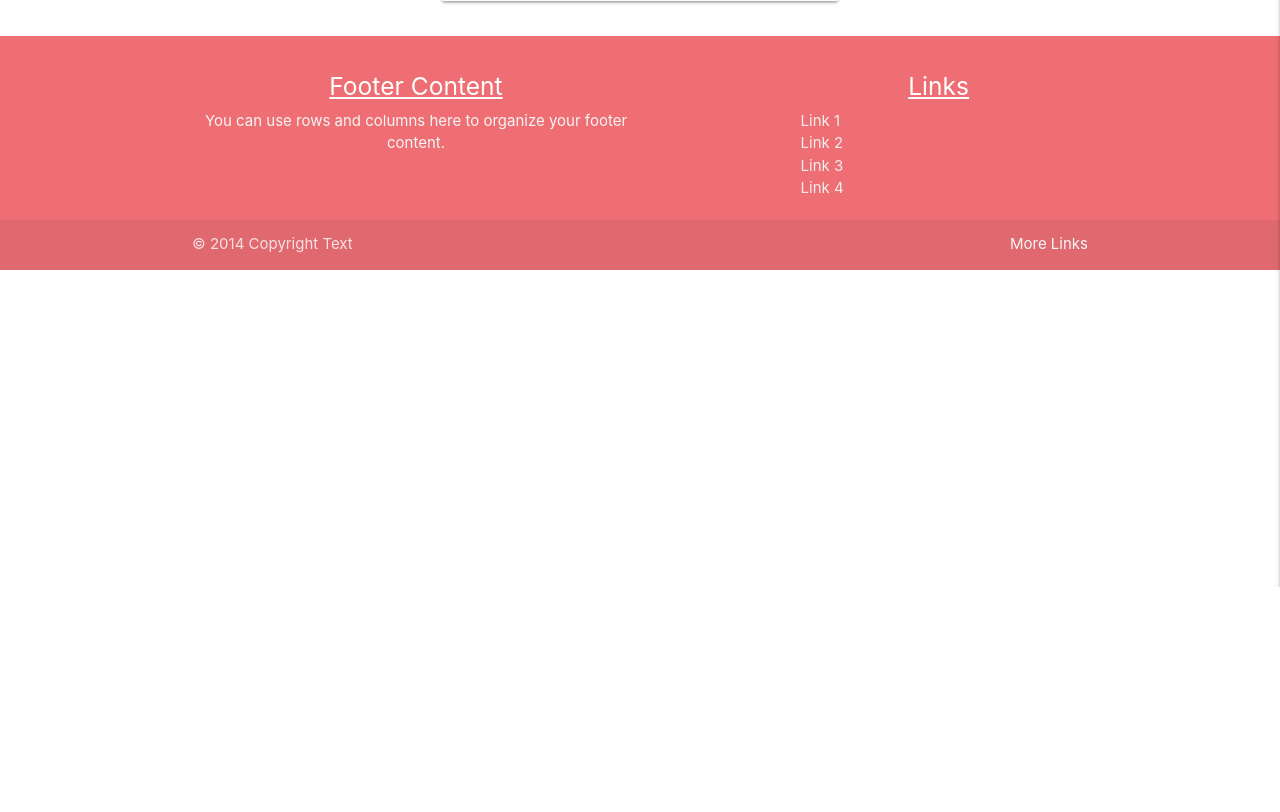
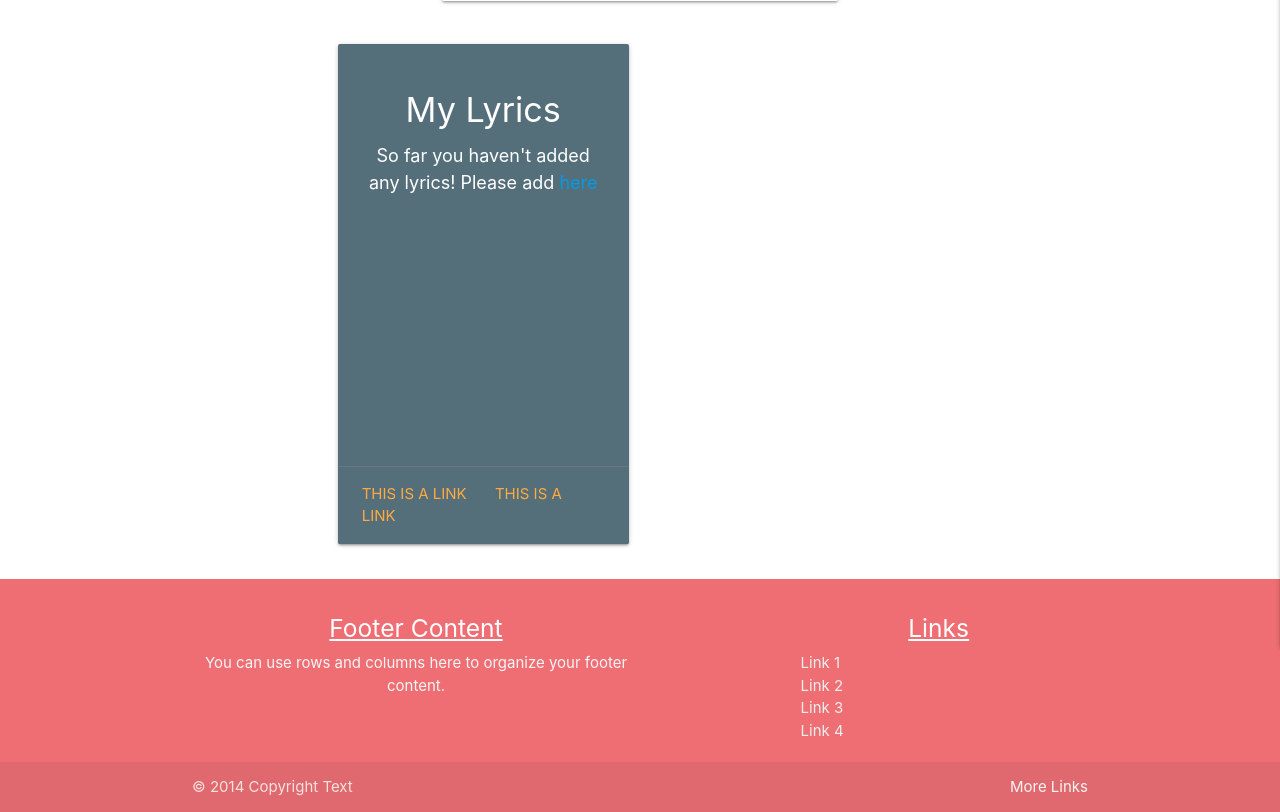
Before and after one commit to J0hn1975/MS3-LyricFinder, a Flask app: template templates/profile.html in a window 1280 px wide. Shown: the part 213-1025 px from the top of the page. Before the commit the page ends 800 px from the top, so only its background shows below. Run offline with Flask 2, Linux system fonts and the light colour scheme; the template is opened without the code that fills it, so the values that code supplies are empty; some libraries are stand-ins or nearby versions; some web fonts are replaced.

Commit message:
Add function to add lyrics from Profile page

```diff
--- a/static/css/style.css
+++ b/static/css/style.css
@@ -101,12 +101,16 @@ i.fa-minus-circle {
 .parallax-container {
 
     height: 400px;
-    min-width: 1925px;
+    min-width: 99.5vw;
     width: 100%;
     right: 25%;
 
 
 }
+
+
+
+
 
 .parallax-lower {
     margin-top: 35px;
--- a/templates/profile.html
+++ b/templates/profile.html
@@ -3,7 +3,7 @@
 
 <!-- user profile -->
 <main class="container content">
-   <div class="row valign-wrapper">
+   <div class="row">
     <div class="col s12 m8 offset-m2">
        <div class="card-panel">
           <h3 class="center-align light-blue-text text-darken-4">
@@ -13,6 +13,22 @@
     </div>
  </div>
 </div>
+<div class="row">
+   <div class="col s12 m6">
+     <div class="card large blue-grey darken-1">
+       <div class="card-content white-text">
+        <h4 class="center align">My Lyrics</h4>
+        <p>So far you haven't added any lyrics! Please add <a href="{{ url_for('add_lyrics') }}">here</a></p>
+
+       </div>
+       <div class="card-action">
+         <a href="#">This is a link</a>
+         <a href="#">This is a link</a>
+       </div>
+     </div>
+   </div>
+ </div>
+
 </main>
 
 
```
